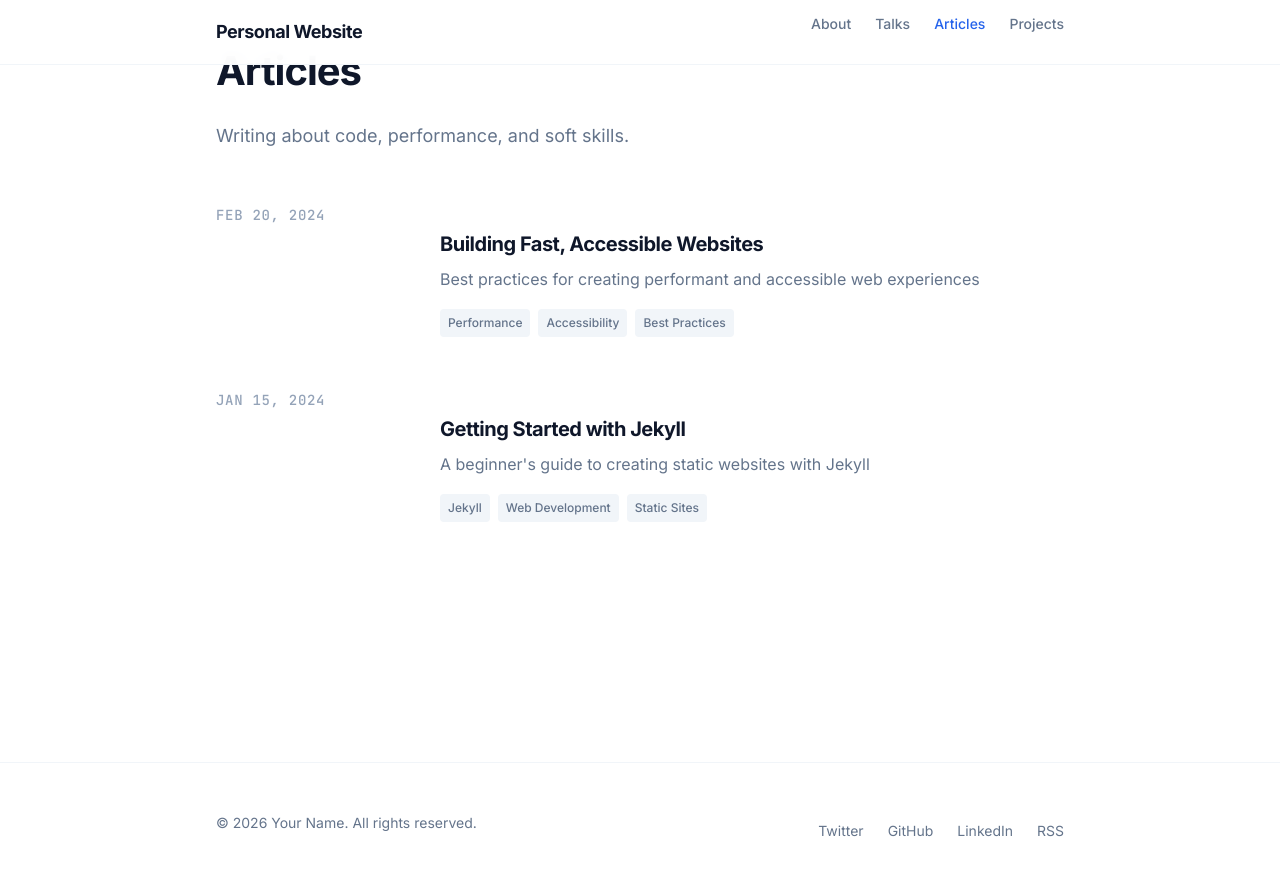
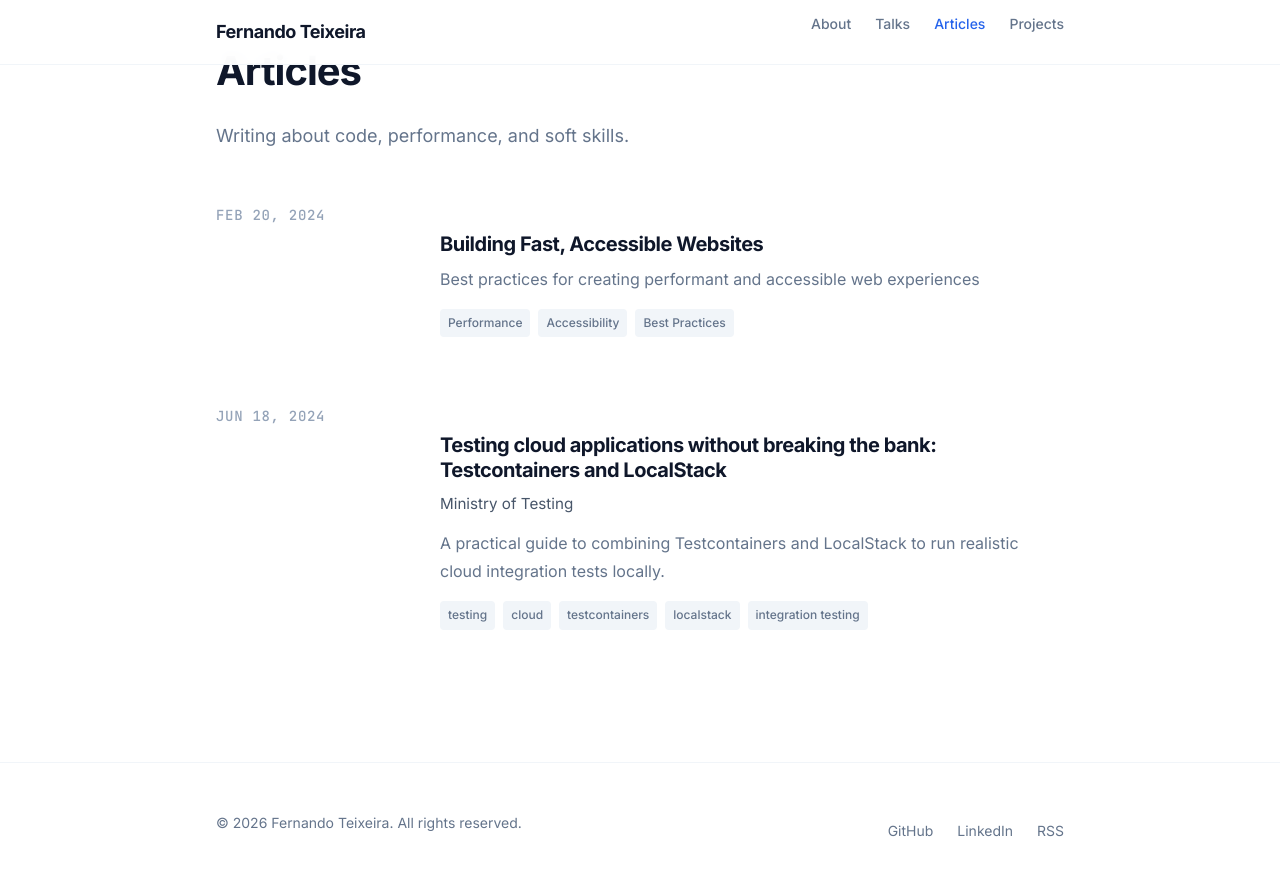
Before and after one commit to teixeira-fernando/teixeira-fernando.github.io, a Jekyll site: the page built from articles.md, in a window 1280 px wide and 900 px high, scrolled down 67 px. Shown: the top 876 px of the window. Built offline with Jekyll 4.4.1, drawn with Linux system fonts in a browser that asks for light colours.

Commit message:
editing articles session

````diff
--- a/_articles/getting-started-with-jekyll.md
+++ /dev/null
@@ -1,52 +0,0 @@
----
-title: Getting Started with Jekyll
-date: 2024-01-15
-description: A beginner's guide to creating static websites with Jekyll
-tags: [Jekyll, Web Development, Static Sites]
----
-
-# Getting Started with Jekyll
-
-Jekyll is a powerful static site generator that transforms plain text into beautiful static websites. In this article, we'll explore the basics of Jekyll and how to get started.
-
-## Why Jekyll?
-
-- **Simple**: No databases, just plain text files
-- **Fast**: Static HTML means lightning-fast page loads
-- **Secure**: No server-side code means fewer security vulnerabilities
-- **Version Control**: Your entire site lives in Git
-
-## Getting Started
-
-To create a new Jekyll site, simply run:
-
-```bash
-gem install jekyll bundler
-jekyll new my-site
-cd my-site
-bundle exec jekyll serve
-```
-
-Your site will be available at `http://localhost:4000`.
-
-## Writing Content
-
-Create a new post in the `_posts` directory with the naming format `YYYY-MM-DD-title.md`:
-
-```markdown
----
-layout: post
-title: My First Post
-date: 2024-01-15
----
-
-Content goes here!
-```
-
-## Next Steps
-
-- Customize your theme
-- Add plugins for extra functionality
-- Deploy to GitHub Pages
-
-Happy coding!
--- a/_config.yml
+++ b/_config.yml
@@ -1,13 +1,13 @@
 # Site settings
-title: Personal Website
+title: Fernando Teixeira
 description: A minimalist personal website for sharing articles, talks, and projects
-url: "https://yourusername.github.io"
+url: "https://teixeirafernando.github.io"
 baseurl: ""
 author:
-  name: Your Name
-  email: your.email@example.com
-  twitter: yourtwitterhandle
-  github: yourgithubusername
+  name: Fernando Teixeira
+  email: fernandoadt1@gmail.com
+  linkedin: fernandoadt
+  github: teixeirafernando
 
 # Build settings
 markdown: kramdown
--- /dev/null
+++ b/_data/external_articles.yml
@@ -0,0 +1,6 @@
+- title: "Testing cloud applications without breaking the bank: Testcontainers and LocalStack"
+  publication: "Ministry of Testing"
+  url: "https://www.ministryoftesting.com/articles/testing-cloud-applications-without-breaking-the-bank-testcontainers-and-localstack"
+  date: 2024-06-18
+  description: "A practical guide to combining Testcontainers and LocalStack to run realistic cloud integration tests locally."
+  tags: ["testing", "cloud", "testcontainers", "localstack", "integration testing"]
--- a/articles.md
+++ b/articles.md
@@ -37,3 +37,37 @@ description: Technical articles and blog posts
 {% else %}
 <p>No articles published yet. Check back soon!</p>
 {% endif %}
+
+{% assign external_articles = site.data.external_articles | sort: 'date' | reverse %}
+{% if external_articles and external_articles.size > 0 %}
+<section class="external-articles" style="margin-top: 4rem;">
+
+  <div class="articles-grid">
+    {% for external in external_articles %}
+    <article class="article-item">
+      {% if external.date %}
+      <time class="article-date">{{ external.date | date: "%b %d, %Y" }}</time>
+      {% endif %}
+      <div class="article-content-wrapper">
+        <h2 class="article-title">
+          <a href="{{ external.url }}" target="_blank" rel="noopener">{{ external.title }}</a>
+        </h2>
+        {% if external.publication %}
+        <p class="article-publication" style="font-size: 0.95rem; color: #475569; margin: 0.25rem 0 0.75rem;">{{ external.publication }}</p>
+        {% endif %}
+        {% if external.description %}
+        <p class="article-excerpt">{{ external.description }}</p>
+        {% endif %}
+        {% if external.tags %}
+        <div class="article-tags">
+          {% for tag in external.tags %}
+          <span class="tag">{{ tag }}</span>
+          {% endfor %}
+        </div>
+        {% endif %}
+      </div>
+    </article>
+    {% endfor %}
+  </div>
+</section>
+{% endif %}
````
Also changed, not shown: about.md (+0 -1 lines), index.md (+2 -2 lines), .github/copilot-instructions.md (added).
